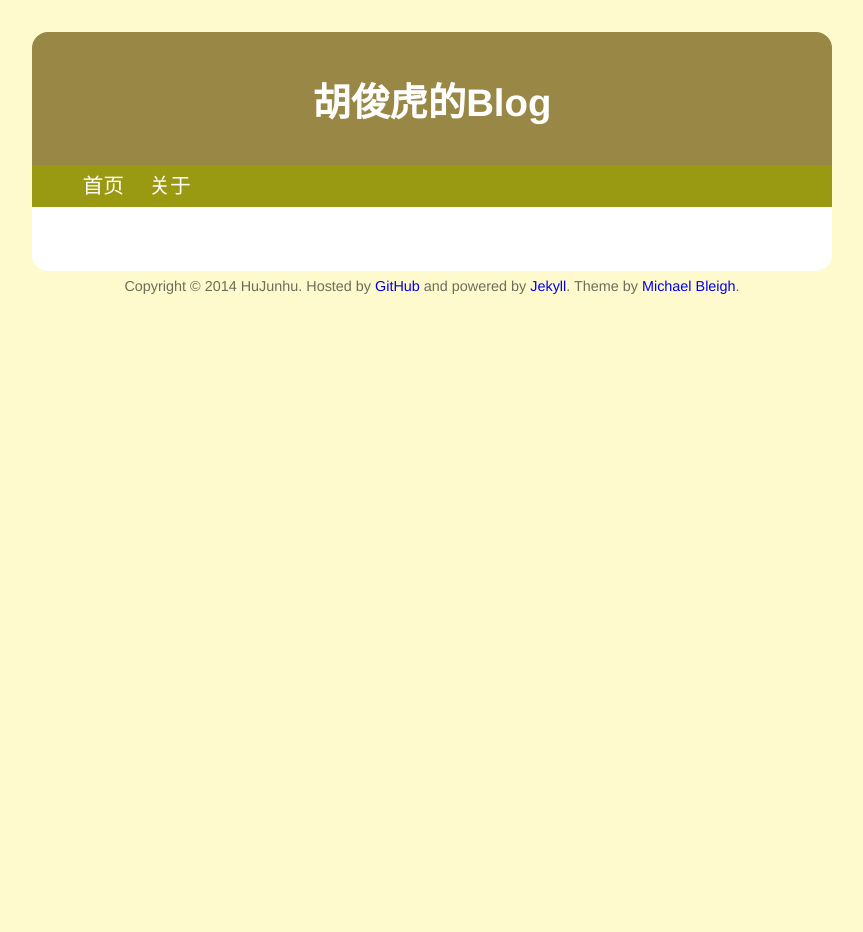
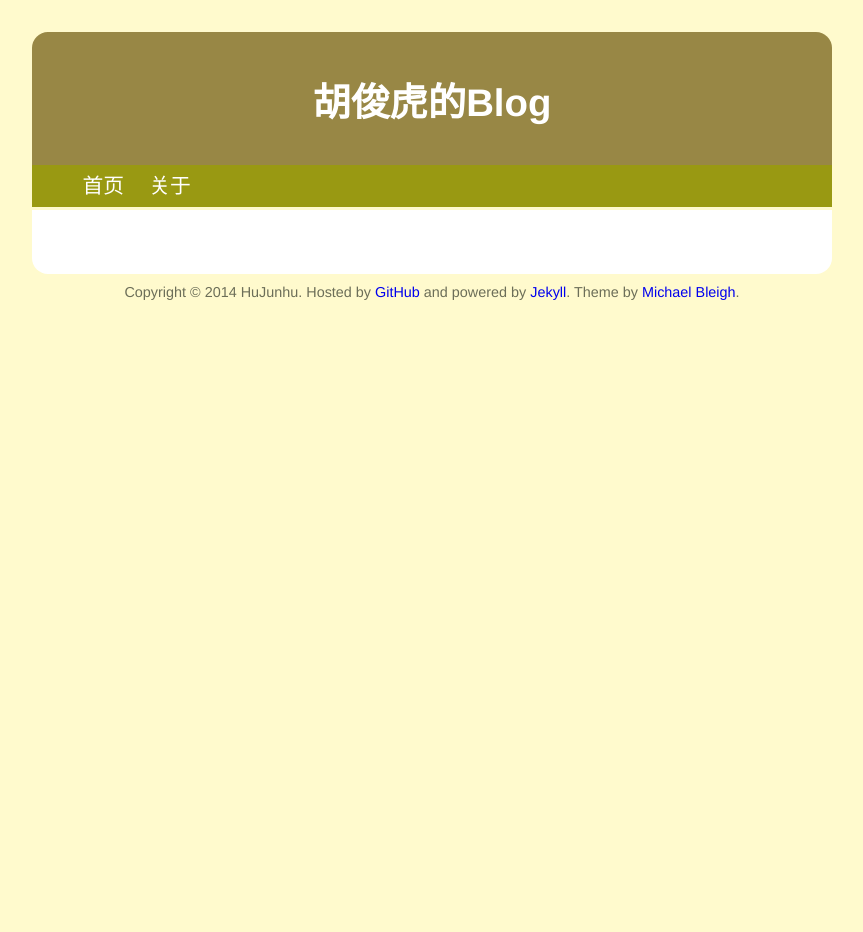
Before and after one commit to hujunhu/hujunhu.github.io, a Jekyll site: the page built from index.html, in a window 1280 px wide. Shown: the whole page, without its empty margins (208-1071 px from the left). Built offline with Jekyll 4.4.1, drawn with Linux system fonts in a browser that asks for light colours.

Commit message:
about页面样式修正

```diff
--- a/css/all.css
+++ b/css/all.css
@@ -53,6 +53,7 @@
 #content {
   background: white;
   padding: 2em;
+  margin: 0.2em 0em;
   border-bottom-left-radius: 1em;
   border-bottom-right-radius: 1em;
 }
@@ -70,7 +71,7 @@
 }
 
 #content ul {
-  margin: 0 2em 0;
+  margin: 0 2em;
 }
 
 #footer {
```
